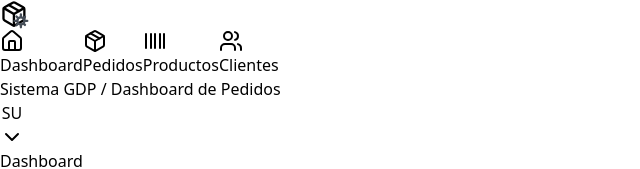
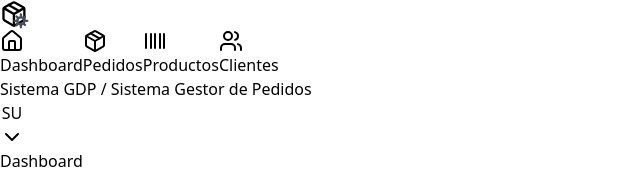
Before and after one commit to bengamer2005/SistemaGDP, a React (Vite) app in the folder frontend/: page /main in a window 1280 px wide. Shown: the top 169 px of the page, without its empty margins (0-640 px from the left). Built offline with nearby package versions, Linux system fonts and the light colour scheme; no server answers; sample sign-in values are in the browser's storage.

Commit message:
Prueba para ver funcionamiento del workflow

```diff
--- a/frontend/src/features/mainPage.tsx
+++ b/frontend/src/features/mainPage.tsx
@@ -13,7 +13,7 @@ const MainPage: React.FC = () => {
     const getPageTitle = () => {
         switch (activeTab) {
             case "dashboard":
-                return "Dashboard de Pedidos"
+                return "Sistema Gestor de Pedidos"
             case "orders":
                 return "Pedidos"
             case "clients":
```
Also changed, not shown: 1 other file (tests, documents, lock files or other folders).
